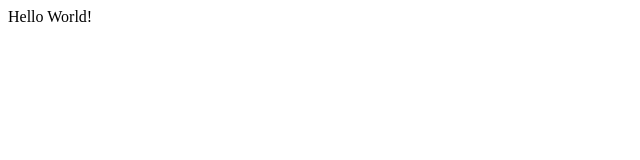
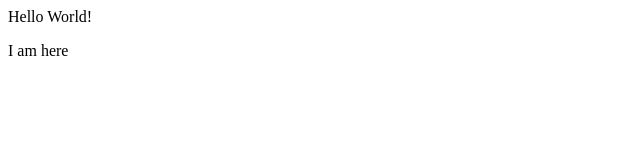
Before and after one commit to vikneshraj/s2-202, a plain HTML site: page index.html in a window 1280 px wide. Shown: the full height of the page, 0-640 px from the left. Drawn offline with Linux system fonts and the light colour scheme.

Commit message:
Change by viki

```diff
--- a/index.html
+++ b/index.html
@@ -1,5 +1,6 @@
 <html>
 <body>
 <p>Hello World!</p>
+<p>I am here</p>
 </body>
 </html>
```
